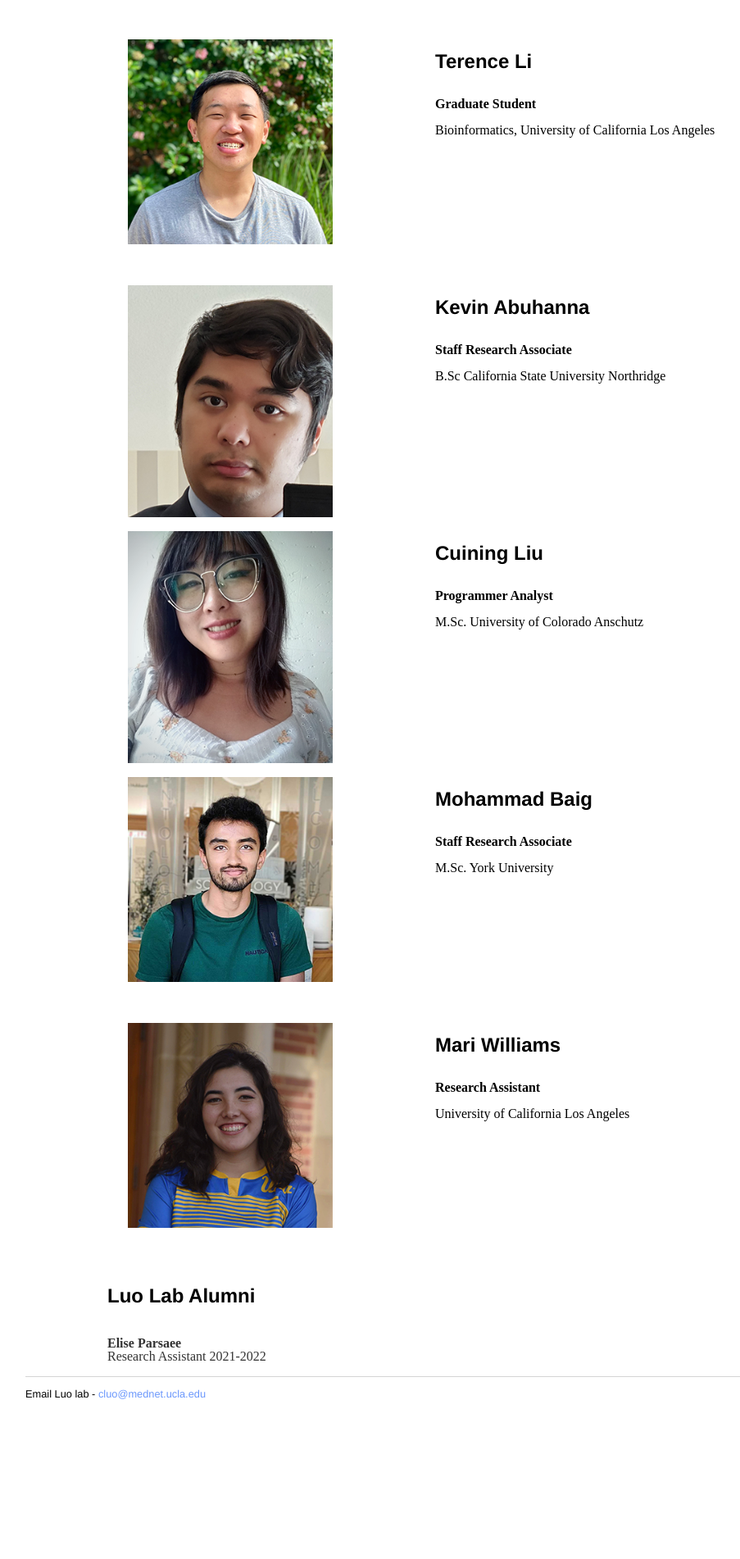
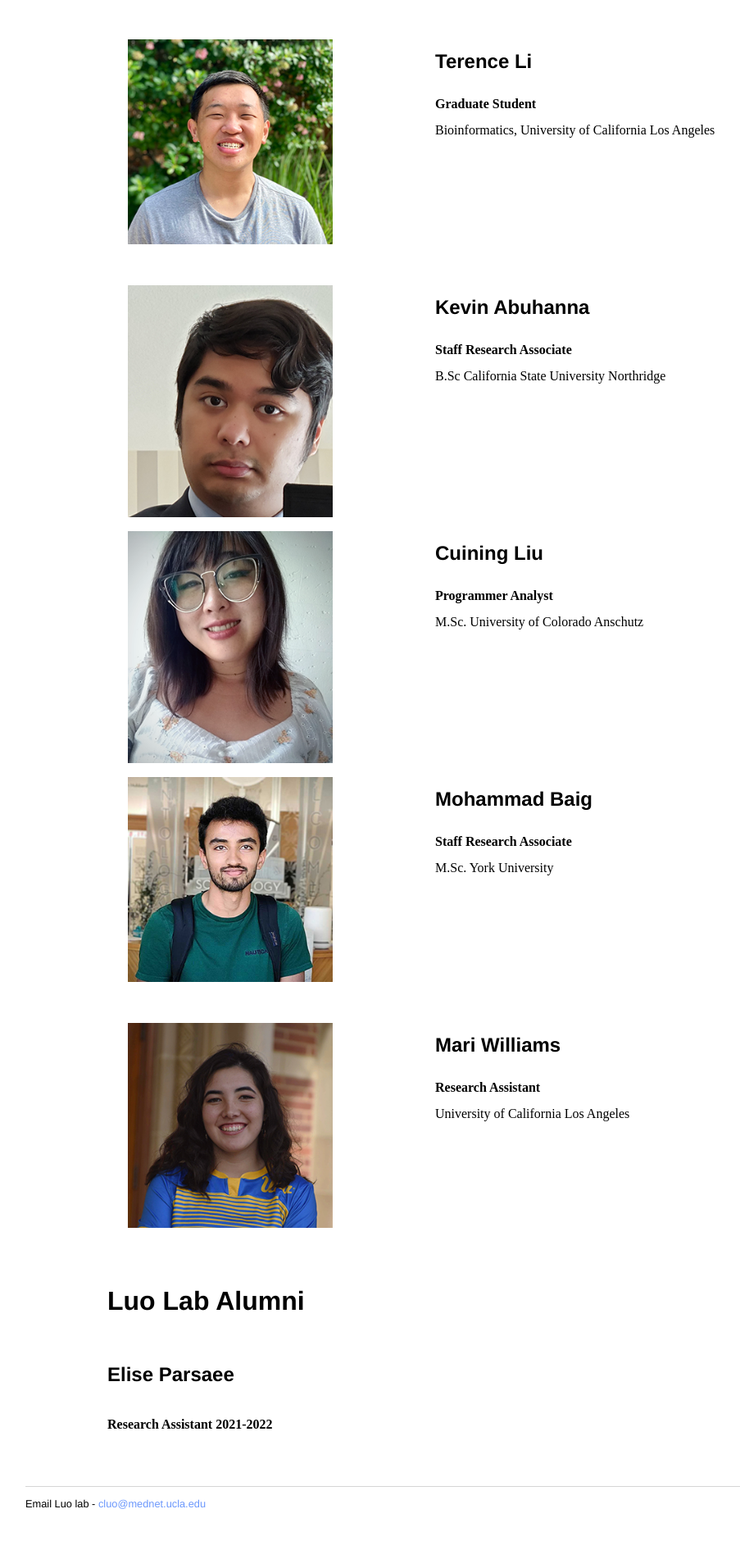
Before and after one commit to luogenomics/luogenomics.github.io, a Jekyll site: the page built from people/index.html, in a window 1280 px wide. Shown: the part 1151-3053 px from the top of the page at 82% size, without its empty margins (109-1012 px from the left). Built offline with Jekyll 4.4.1, drawn with Linux system fonts in a browser that asks for light colours; before the commit the page ends 2919 px from its top, so only the background shows below that.

Commit message:
Update index.html

```diff
--- a/people/index.html
+++ b/people/index.html
@@ -122,6 +122,7 @@ title: Luo Lab People
 
 <div class="alumnibox">
   <div class="hugespacer"></div>
-  <p><h2>Luo Lab Alumni</h2></p>
-  <p><br><strong>Elise Parsaee</strong><br>Research Assistant 2021-2022</p>
+  <p><h1>Luo Lab Alumni</h1></p>
+  <p><br><h2>Elise Parsaee</h2><br><strong>Research Assistant 2021-2022</strong></p>
+  <div class="hugespacer"></div>
 </div>
```
